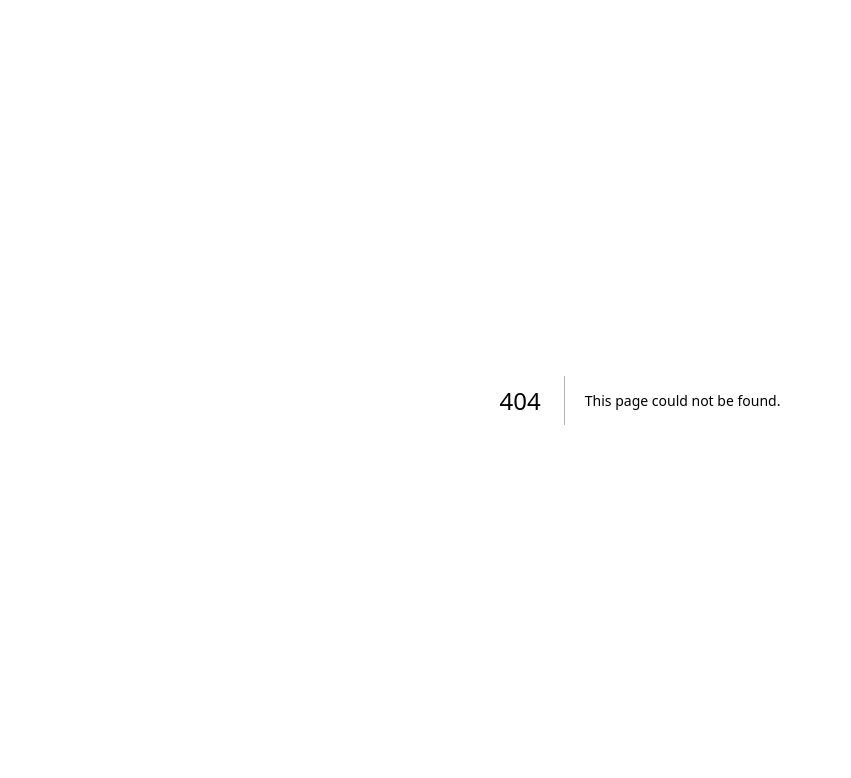
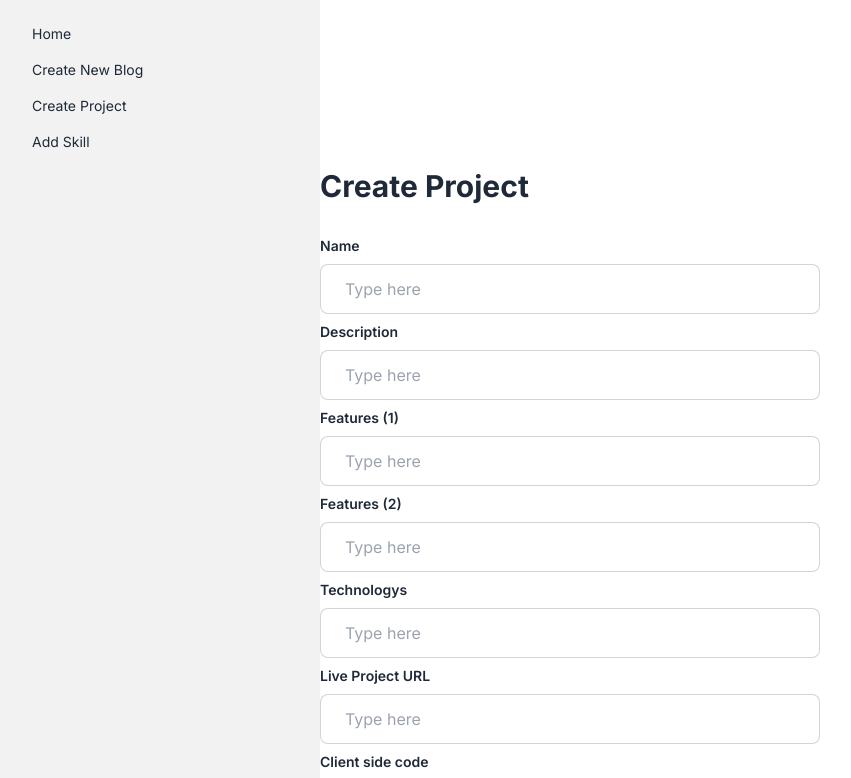
Before and after one commit to foysal0321/portfolio-3.0, a Next.js app: page /dashboard/projects in a window 1280 px wide. Before the commit this address had no page. Shown: the top 778 px of the page, without its empty margins (0-851 px from the left). Built offline with nearby package versions, Linux system fonts and the light colour scheme.

Commit message:
skill-form

```diff
--- a/package.json
+++ b/package.json
@@ -12,6 +12,7 @@
     "next": "14.2.3",
     "react": "^18",
     "react-dom": "^18",
+    "react-hook-form": "^7.51.4",
     "react-scroll": "^1.9.0"
   },
   "devDependencies": {
--- a/src/app/(DashbordLayout)/dashboard/page.tsx
+++ b/src/app/(DashbordLayout)/dashboard/page.tsx
@@ -1,6 +1,6 @@
 
-export default function page() {
+export default function BlogPage() {
   return (
-    <div>page</div>
+    <div>Blogpage</div>
   )
 }
--- /dev/null
+++ b/src/app/(DashbordLayout)/dashboard/projects/page.tsx
@@ -0,0 +1,9 @@
+import ProjectForm from "@/page/create-project/ProjectForm";
+
+export default function ProjectPage() {
+  return (
+    <div className="max-w-[1000px] mx-auto py-16">
+        <ProjectForm />
+        </div>
+  )
+}
--- /dev/null
+++ b/src/app/(DashbordLayout)/dashboard/skills/page.tsx
@@ -0,0 +1,26 @@
+"use client"
+
+import Input from "@/ui/Input";
+import { useForm } from "react-hook-form";
+
+export default function SkillPage() {
+    const {register, handleSubmit, reset} = useForm()
+
+    const submit = (data: any) => {
+        console.log(data);
+
+    }
+
+  return (
+     <div className="py-20  max-w-[1000px] mx-auto p-5">
+    <h2 className="text-3xl py-6 font-bold">Add A Skill</h2>
+
+    <form onSubmit={handleSubmit(submit)}>
+
+      <Input type='text' label='Technology' register={register} name='name' />
+
+      <button className="btn mt-8 btn-primary w-80 md:w-[500px] ">Sumit</button>
+    </form>
+  </div>
+  )
+}
--- a/src/app/(DashbordLayout)/layout.tsx
+++ b/src/app/(DashbordLayout)/layout.tsx
@@ -3,10 +3,9 @@ import Link from "next/link"
 export default function layout({ children }: { children: any }) {
     return (
         <div>
-
             <div className="drawer lg:drawer-open">
                 <input id="my-drawer-2" type="checkbox" className="drawer-toggle" />
-        <div className="drawer-content flex flex-col items-center justify-center">
+                <div className="drawer-content justify-center">
                     <label htmlFor="my-drawer-2" className="btn  drawer-button lg:hidden">Open drawer</label>
                     {children}
                 </div>
@@ -17,10 +16,13 @@ export default function layout({ children }: { children: any }) {
                             <Link href='/'>Home</Link>
                         </li>
                         <li>
-              <Link href='dashboard/all-products'>Create New Blog</Link>
+                            <Link href='/dashboard'>Create New Blog</Link>
                         </li>
                         <li>
-              <Link href='#'>Create Project</Link>
+                            <Link href='/dashboard/projects'>Create Project</Link>
+                        </li>
+                        <li>
+                            <Link href='/dashboard/skills'>Add Skill</Link>
                         </li>
                     </ul>
                 </div>
--- a/src/components/about/About.tsx
+++ b/src/components/about/About.tsx
@@ -47,6 +47,7 @@ export default function About() {
             +8801869676921
           </p>
         </div>
+        <button className="btn btn-secondary">Secondary</button>
       </div>
     </div>
     </div>
--- /dev/null
+++ b/src/components/navbar/DashbordNavbar.tsx
@@ -0,0 +1,19 @@
+import Link from "next/link";
+
+export default function DashbordNavbar() {
+  return (
+    <div>
+        <ul className="menu p-4 w-80 min-h-full bg-base-200 text-base-content">
+                        <li>
+                            <Link href='/'>Home</Link>
+                        </li>
+                        <li>
+                            <Link href='dashboard'>Create New Blog</Link>
+                        </li>
+                        <li>
+                            <Link href='dashboard/projects'>Create Project</Link>
+                        </li>
+                    </ul>
+    </div>
+  )
+}
--- /dev/null
+++ b/src/page/create-project/ProjectForm.tsx
@@ -0,0 +1,41 @@
+"use client"
+
+import Input from "@/ui/Input";
+import { FieldValues, useForm } from "react-hook-form"
+
+export default function ProjectForm() {
+
+    const {register, handleSubmit, reset} = useForm()
+
+    const submit = (data: any) => {
+        console.log(data);
+
+    }
+
+  return (
+    <div className="py-20  ">
+    <h2 className="text-3xl py-6 font-bold">Create Project</h2>
+
+    <form onSubmit={handleSubmit(submit)}>
+        <div className="flex flex-wrap gap-5">
+        <div className="w-[400px] bg-gray-900">
+      <Input type='text' label='Name' register={register} name='name' />
+      <Input type='text' label='Description' register={register} name='description' />
+      <Input type='text' label='Features (1)' register={register} name='features1' />
+      <Input type='text' label='Features (2)' register={register} name='features2' />
+      <Input type='text' label='Technologys' register={register} name='technology' />
+      </div>
+      <div className="">
+
+      <Input type='text' label='Live Project URL' register={register} name='technology' />
+      <Input type='text' label='Client side code' register={register} name='technology' />
+      <Input type='text' label='Server side code' register={register} name='technology' />
+      <input {...register('image')} type="file" className="file-input file-input-bordered w-80 md:w-[500px] mt-2" /> <br />
+</div>
+
+      </div>
+      <button className="btn mt-8 btn-primary  w-80 md:w-[500px] ">Sumit</button>
+    </form>
+  </div>
+  )
+}
--- /dev/null
+++ b/src/ui/Input.tsx
@@ -0,0 +1,20 @@
+
+type TInput = {
+    type: string
+    label: string
+    register: any
+    name: string
+  }
+
+  function Input({ type, label, register, name }: TInput) {
+    return (
+
+      <label className="form-control w-80 md:w-[500px] py-1">
+      <span className="label-text font-semibold py-2">{label}</span>
+      <input type={type} {...register(name)} placeholder="Type here" className="input input-bordered w-80 md:w-[500px] p-6" required />
+    </label>
+
+    )
+  }
+
+  export default Input
--- /dev/null
+++ b/src/utils/FormButton.tsx
@@ -0,0 +1,6 @@
+"use client"
+
+export const FormButton = (data: any) => {
+        console.log(data);
+
+    }
```
Also changed, not shown: 1 other file (tests, documents, lock files or other folders). Lines whose indentation alone changed are shown as unchanged.
